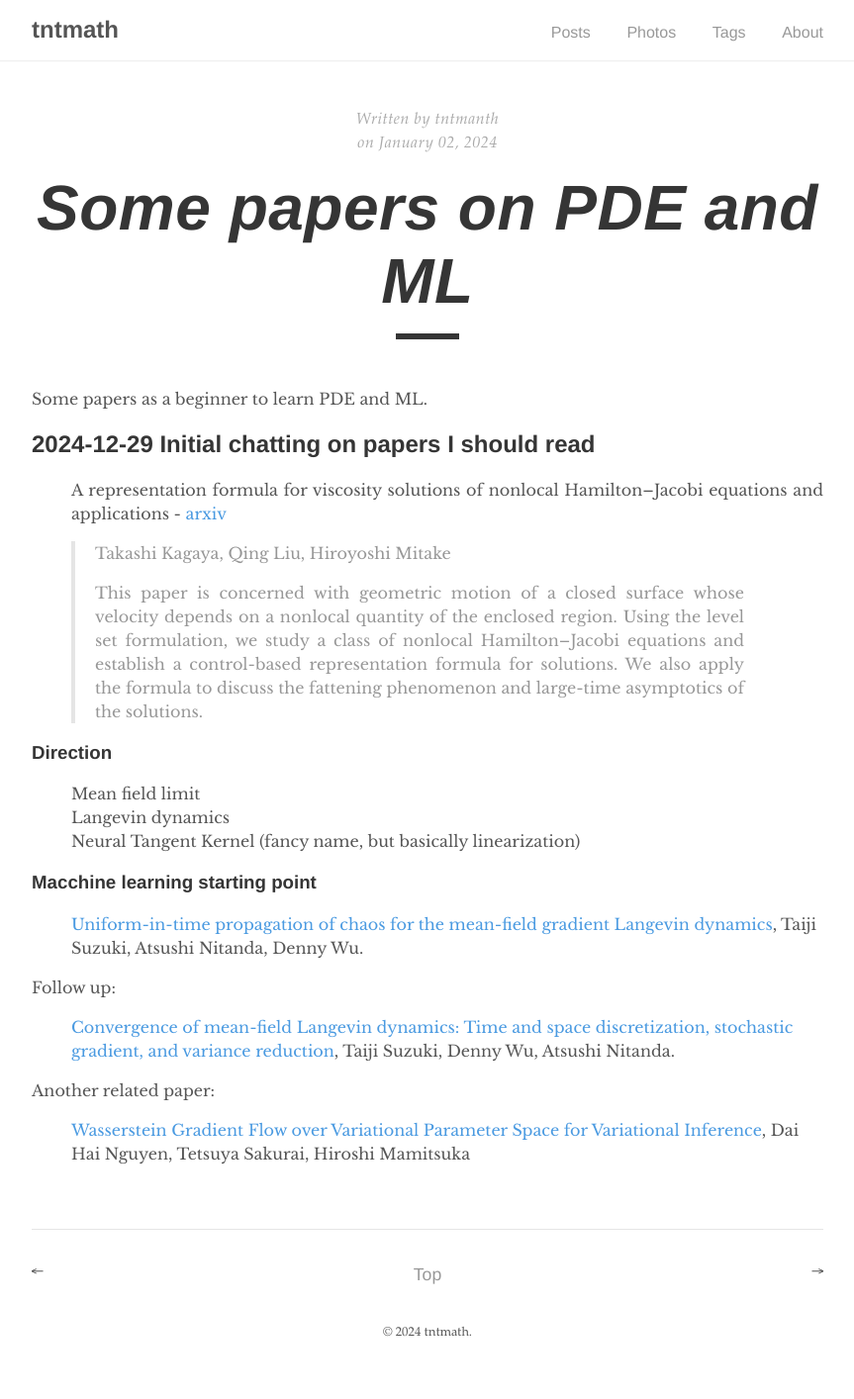
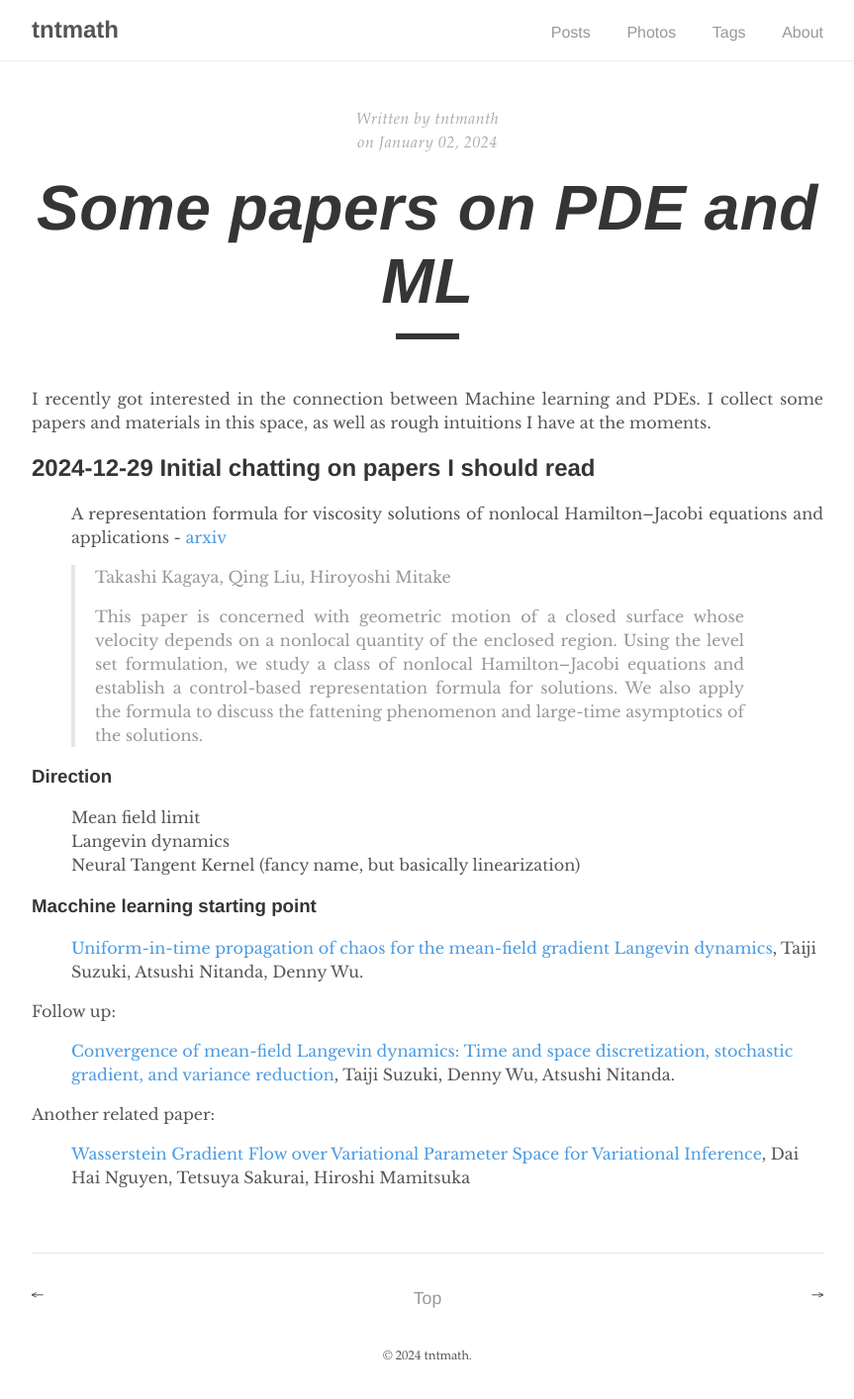
Before and after one commit to tunguyenthaison/tntmath, a Jekyll site: the page built from _posts/2024-01-02-ml-pde.md, in a window 1280 px wide. Shown: the whole page at 99% size, without its empty margins (208-1071 px from the left). Built offline with Jekyll 4.4.1, drawn with Linux system fonts in a browser that asks for light colours; before the commit the page ends 1390 px from its top, so only the background shows below that.

Commit message:
update blog

```diff
--- a/_posts/2024-01-02-ml-pde.md
+++ b/_posts/2024-01-02-ml-pde.md
@@ -8,7 +8,8 @@ mathjax: true
 date: 2024-01-02
 ---
 
-Some papers as a beginner to learn PDE and ML.
+I recently got interested in the connection between Machine learning and PDEs. I collect some papers and materials in this space, as well as rough intuitions I have at the moments.
+
 <!--more-->
 
 
```
